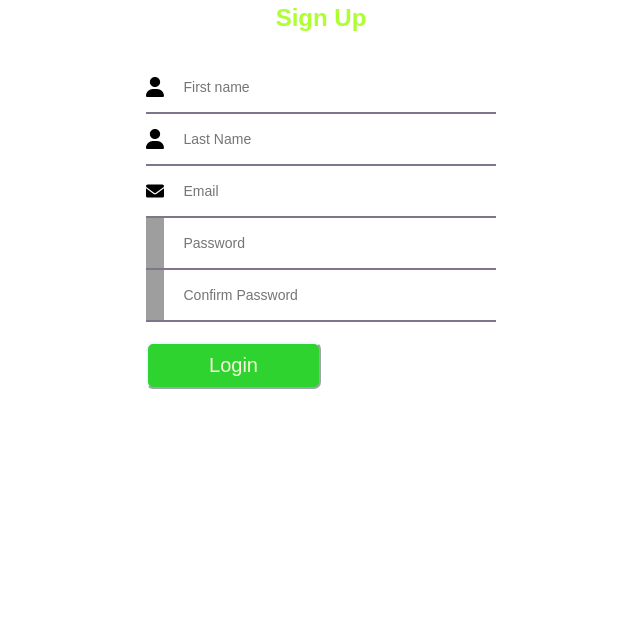
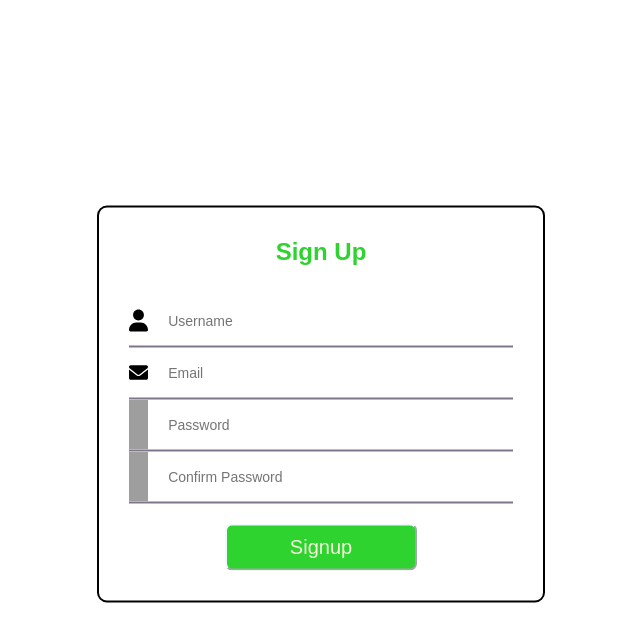
Before and after one commit to RohilPrajapati/Wosa-Pasa, a PHP site: page /account/signup.html in a window 1280 px wide. Shown: the top 642 px of the page, without its empty margins (319-959 px from the left). Run offline with PHP 8.4, Linux system fonts and the light colour scheme; grey boxes are pictures that could not be loaded.

Commit message:
updated signup page

```diff
--- a/wosapasa/account/signup.html
+++ b/wosapasa/account/signup.html
@@ -13,11 +13,7 @@
         <form action="#">
             <div class="input-block">
                 <img src="../assests/image/user-solid.svg" alt="">
-                <input class="form_input" type="text" placeholder="First name">
-            </div>
-            <div class="input-block">
-                <img src="../assests/image/user-solid.svg">
-                <input class="form_input" type="text" placeholder="Last Name">
+                <input class="form_input" type="text" placeholder="Username">
             </div>
             <div class="input-block">
                 <img src="../assests/image/envelope-solid.svg">
@@ -31,7 +27,7 @@
                 <img src="../assests/image/lock-solid.svg">
                 <input class="form_input" type="password" placeholder="Confirm Password">
             </div>
-            <button type="submit">Login</button>
+            <button type="submit">Signup</button>
         </form>
     </div>
 </body>
--- a/wosapasa/assests/css/main.css
+++ b/wosapasa/assests/css/main.css
@@ -4,11 +4,19 @@
     font-family: sans-serif
 }
 .signup_form{
-    width: 350px;
+    width: 30%;
     margin: 4px auto;
+    border: 2px solid black;
+    padding: 30px;
+    text-align: center;
+    position: absolute;
+    top: 50%;
+    left: 50%;
+    transform: translate(-50%,-50%);
+    border-radius: 10px;
 }
 h2{
-    color: greenyellow;
+    color: rgb(47, 211, 47);
     text-align: center;
     margin-bottom: 30px;
 }
@@ -16,7 +24,7 @@ h2{
     width: 5%;
 }
 .form_input{
-    width: 100%;
+    width: 95%;
     padding: 15px 20px;
     margin: 2px 0px;
     font-size: 14px;
```
